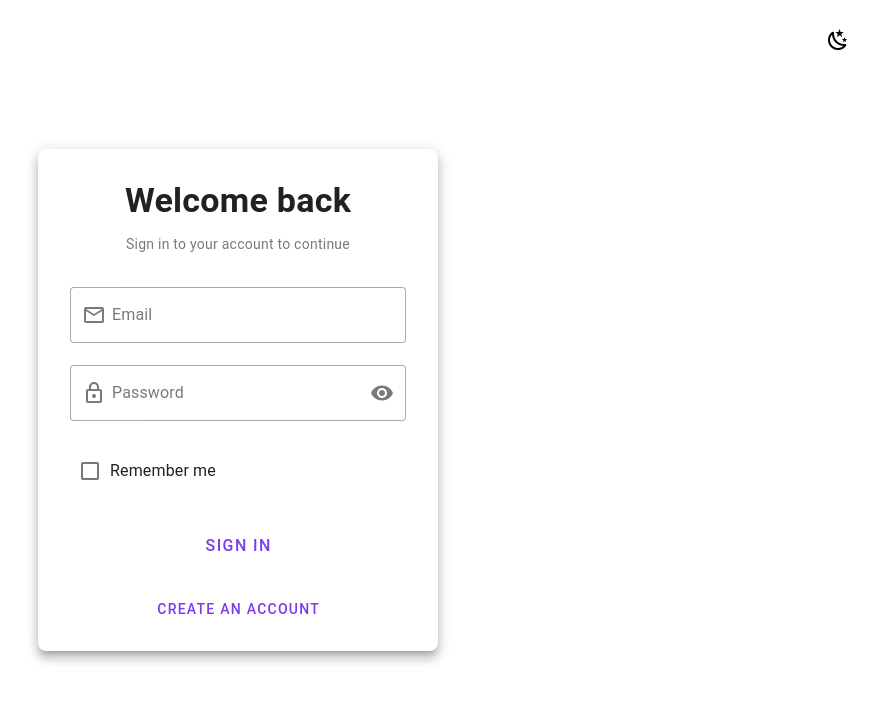
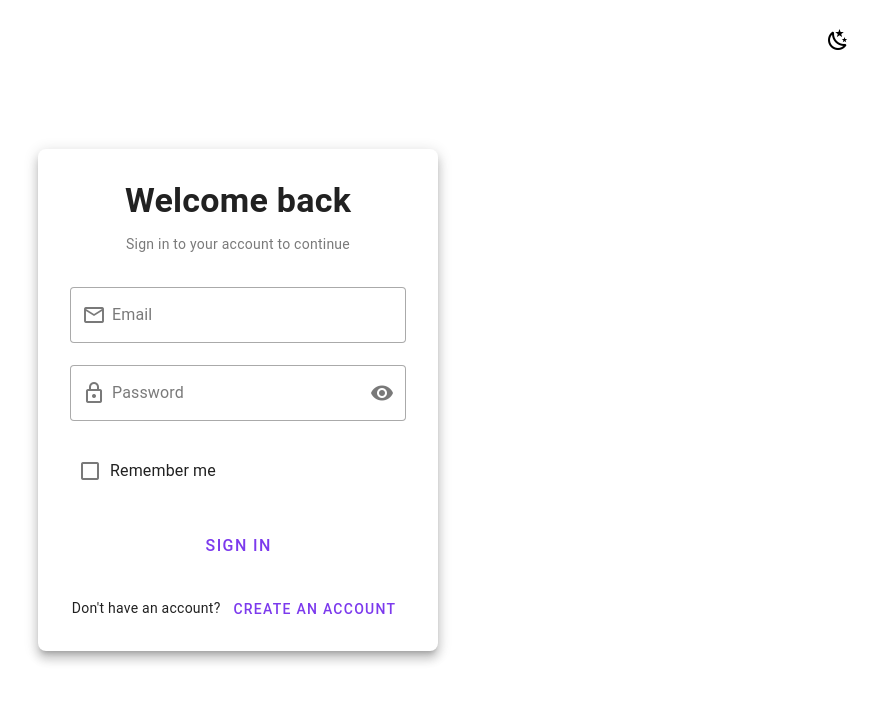
Before and after one commit to zabdeilmercado/Fin-Track, a Vue app: page /login in a window 1280 px wide. Shown: the top 702 px of the page, without its empty margins (402-1280 px from the left). Built offline with nearby package versions, Linux system fonts and the light colour scheme.

Commit message:
feat: updated login form

```diff
--- a/src/components/auth/LoginForm.vue
+++ b/src/components/auth/LoginForm.vue
@@ -63,6 +63,7 @@ const handleSubmit = async () => {
     </template>
 
     <template #footer-links>
+      Don't have an account?
       <v-btn variant="text" color="primary" to="/register">Create an account</v-btn>
     </template>
   </AppLayout>
```
